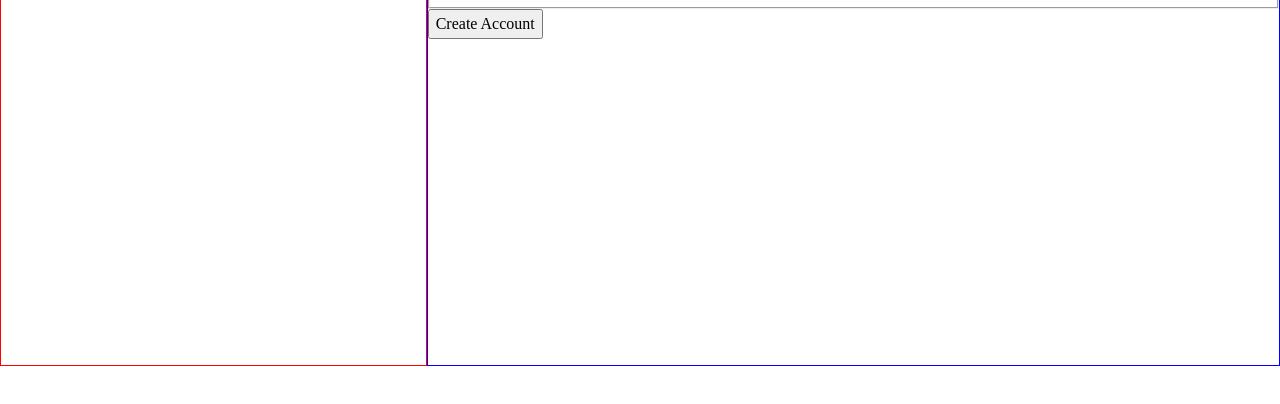
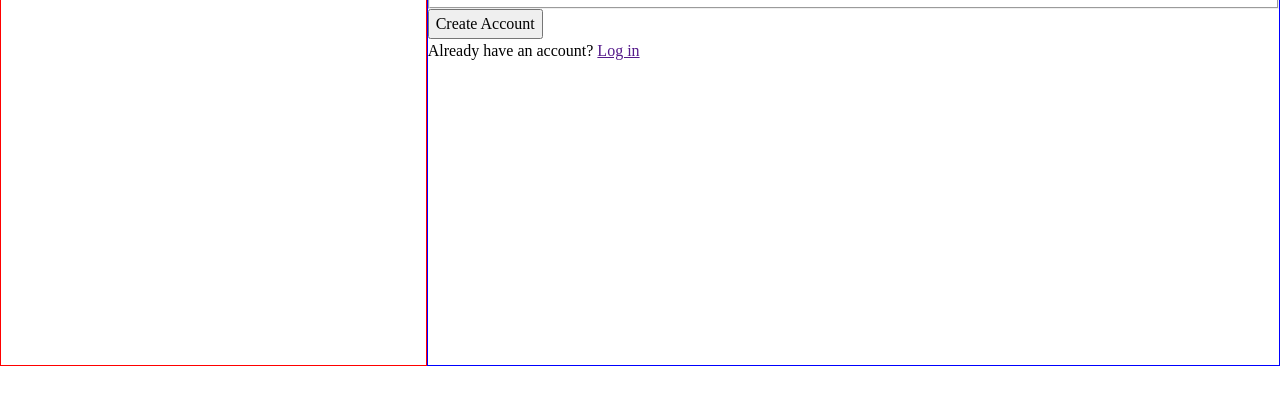
Before and after one commit to wishyrater/odin-sign-up, a plain HTML site: page index.html in a window 1280 px wide. Shown: the part 234-638 px from the top of the page. Drawn offline with Linux system fonts and the light colour scheme.

Commit message:
Add outro text

```diff
--- a/index.html
+++ b/index.html
@@ -44,6 +44,9 @@
                 <button type="submit">Create Account</button>
             </form>
         </div>
+        <div id="outro-text">
+            Already have an account? <a href="">Log in</a>
+        </div>
 
     </div>
 
```
